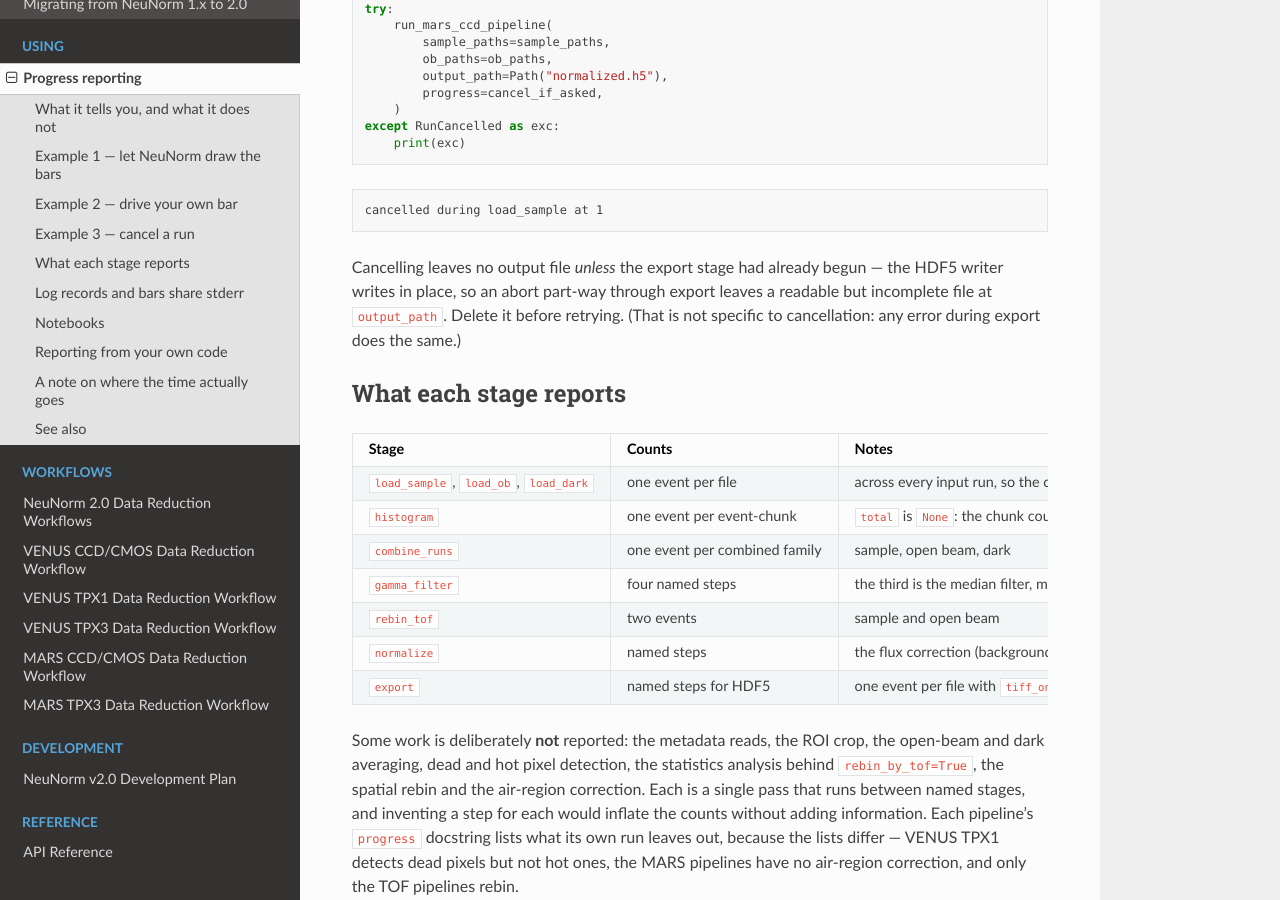
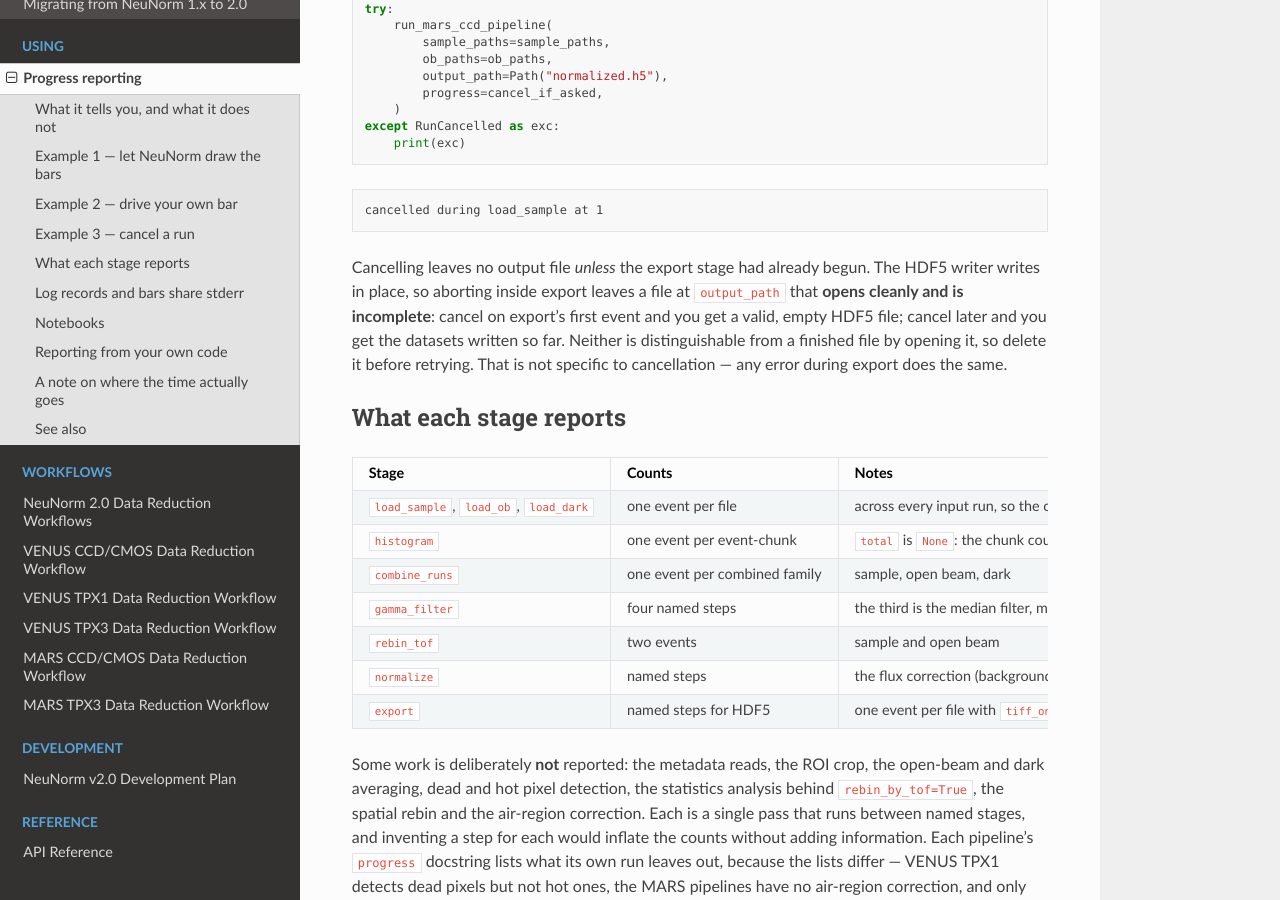
Before and after one commit to ornlneutronimaging/NeuNorm, a Sphinx documentation site: the page built from docs/progress.md, in a window 1280 px wide and 900 px high, scrolled down 3713 px. Built offline with Sphinx 7.4.7 and the Read the Docs theme 3.1.0, drawn with Linux system fonts in a browser that asks for light colours; the version number is read from the project's files by our own code.

Commit message:
docs(progress): say precisely what a cancelled export leaves, having measured it
The page said an aborted export leaves "a readable but incomplete file", which
reads as partially-filled. Measured through a pipeline: cancelling on export's
FIRST event leaves a valid, EMPTY HDF5 file; cancelling later leaves the datasets
written so far. Neither is distinguishable from a finished file by opening it,
which is the actual reason to delete it — now what the page says, and pinned by a
test covering both halves of the claim.

Assisted-With: claude-opus-5

````diff
--- a/docs/progress.md
+++ b/docs/progress.md
@@ -190,10 +190,11 @@ except RunCancelled as exc:
 cancelled during load_sample at 1
 ```
 
-Cancelling leaves no output file *unless* the export stage had already begun — the HDF5 writer writes
-in place, so an abort part-way through export leaves a readable but incomplete file at `output_path`.
-Delete it before retrying. (That is not specific to cancellation: any error during export does the
-same.)
+Cancelling leaves no output file *unless* the export stage had already begun. The HDF5 writer writes in
+place, so aborting inside export leaves a file at `output_path` that **opens cleanly and is incomplete**:
+cancel on export's first event and you get a valid, empty HDF5 file; cancel later and you get the
+datasets written so far. Neither is distinguishable from a finished file by opening it, so delete it
+before retrying. That is not specific to cancellation — any error during export does the same.
 
 ## What each stage reports
 
````
Also changed, not shown: 1 other file.
